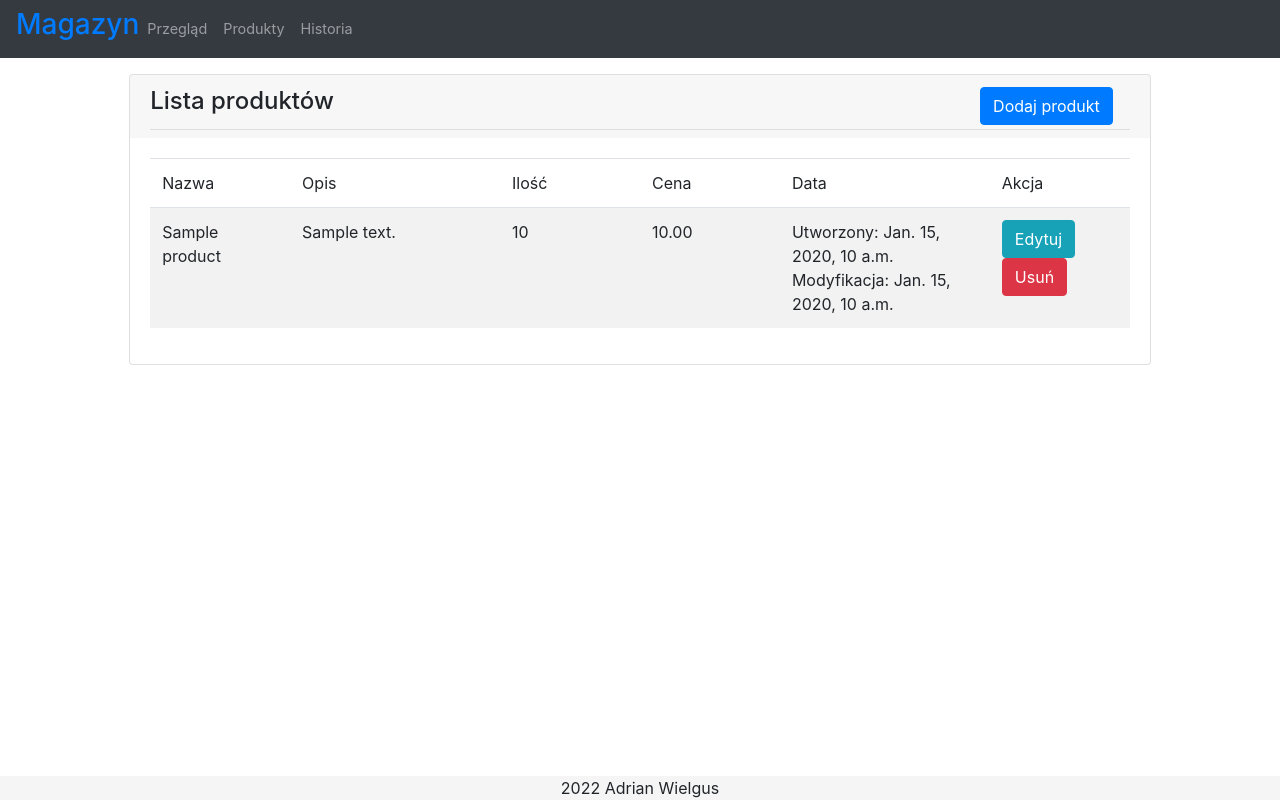
After one commit to AWielgus/djangoWebApp, a Django app: page /productList/ in a window 1280 px wide. The commit adds this page. Run offline with Django 4.2, Linux system fonts and the light colour scheme; tables that the repository leaves empty hold one stand-in row (values such as "Sample post"); some libraries are stand-ins or nearby versions.

Commit message:
home and product list finished

```diff
--- a/djangoWebApp/urls.py
+++ b/djangoWebApp/urls.py
@@ -16,8 +16,14 @@ Including another URLconf
 from django.contrib import admin
 from django.urls import path
 from home.views import home_view
+from products.views import product_list
+from history.views import history_list
 
 urlpatterns = [
     path('admin/', admin.site.urls),
     path('', home_view),
+    path('productList/', product_list),
+    # path('productList/delete/(?P<part_id>\d+)/$', product_list),
+    path('history/', history_list),
+
 ]
--- a/history/models.py
+++ b/history/models.py
@@ -3,6 +3,6 @@ from django.db import models
 
 # Create your models here.
 class History(models.Model):
+    product_name = models.CharField(max_length=100)
     description = models.TextField()
-    product_name = models.TextField()
     update_date = models.DateTimeField('modification date')
--- a/products/views.py
+++ b/products/views.py
@@ -1,3 +1,10 @@
 from django.shortcuts import render
+from .models import Product
 
-# Create your views here.
+
+def product_list(request, *args, **kwargs):
+    my_context = {
+        "list": Product.objects.all(),
+    }
+
+    return render(request, "product/productList.html", my_context)
--- a/templates/base.html
+++ b/templates/base.html
@@ -3,12 +3,45 @@
 <head>
     <meta charset="UTF-8">
     <title>Django Web App</title>
+
+    <link rel="stylesheet" href="https://stackpath.bootstrapcdn.com/bootstrap/4.3.1/css/bootstrap.min.css" integrity="sha384-ggOyR0iXCbMQv3Xipma34MD+dH/1fQ784/j6cY/iJTQUOhcWr7x9JvoRxT2MZw1T" crossorigin="anonymous">
+    <script src="https://stackpath.bootstrapcdn.com/bootstrap/4.3.1/js/bootstrap.min.js" integrity="sha384-JjSmVgyd0p3pXB1rRibZUAYoIIy6OrQ6VrjIEaFf/nJGzIxFDsf4x0xIM+B07jRM" crossorigin="anonymous"></script>
+
 </head>
 <body>
+<nav class="navbar navbar-expand-xl navbar-dark bg-dark sticky-top">
+  <div><a href="/"><h3>Magazyn</h3></a></div>
+  <button class="navbar-toggler" type="button" data-toggle="collapse" data-target="#navbar-content" aria-controls="navbar-content" aria-expanded="false" aria-label="Pokaż menu">
+    <span class="navbar-toggler-icon"></span>
+  </button>
+    <div class="collapse navbar-collapse" id="navbar-content">
 
+    <ul class="navbar-nav" style="font-size: 90%">
+
+      <li class="nav-item">
+        <a class="nav-link" href="/"> Przegląd</a>
+      </li>
+
+      <li class="nav-item">
+        <a class="nav-link" href="/productList"> Produkty</a>
+      </li>
+
+      <li class="nav-item">
+        <a class="nav-link" href="/history"> Historia</a>
+      </li>
+
+    </ul>
+  </div>
+  </nav>
 {% block content %}
 
 {% endblock %}
-
+<footer class="footer text-center" style="background: #f5f5f5;
+position: fixed;
+  left: 0;
+  bottom: 0;
+  width: 100%;">
+  2022 Adrian Wielgus
+</footer>
 </body>
 </html>
--- /dev/null
+++ b/templates/empty.html
@@ -0,0 +1,4 @@
+{% extends 'base.html' %}
+{% block content %}
+
+{% endblock %}
--- /dev/null
+++ b/templates/product/productAdd.html
@@ -0,0 +1,6 @@
+{% extends 'base.html' %}
+{% block content %}
+
+<p>product List</p>
+
+{% endblock %}
--- /dev/null
+++ b/templates/product/productEdit.html
@@ -0,0 +1,6 @@
+{% extends 'base.html' %}
+{% block content %}
+
+<p>product List</p>
+
+{% endblock %}
--- /dev/null
+++ b/templates/product/productList.html
@@ -0,0 +1,59 @@
+{% extends 'base.html' %}
+{% block content %}
+
+<div class="container-fluid px-4 mt-3 pb-4">
+    <div class="row">
+        <div class="col-10 offset-1">
+            <div class="card card-outline-secondary mb-1">
+                <div class="card-header container-fluid" style="padding-bottom:0; border-bottom:0;">
+                    <div class="row justify-content-between">
+                        <h4 class="col">Lista produktów</h4>
+                        <div class="justify-content-center mr-3">
+                            <div class="justify-content-center mr-3">
+                                <a class="btn-primary btn" href="/productAdd">Dodaj produkt</a>
+                            </div>
+                        </div>
+                    </div>
+                    <hr class="mt-1 mb-2"/>
+                </div>
+                <div class="card-body">
+                    <div class="tab-content" id="nav-tabContent">
+                        <div class="tab-pane fade active show" id="status" role="tabpanel" aria-labelledby="status-tab">
+                            <table class="table table-responsive table-hover table-striped">
+                                <thead>
+                                <tr>
+                                    <td style="width: 10%">Nazwa</td>
+                                    <td style="width: 15%">Opis</td>
+                                    <td style="width: 10%">Ilość</td>
+                                    <td style="width: 10%">Cena</td>
+                                    <td style="width: 15%">Data</td>
+                                    <td style="width: 10%">Akcja</td>
+                                </tr>
+                                </thead>
+                                <tbody>
+                                {% for el in list %}
+                                    {% if el.hidden == False %}
+                                        <tr>
+                                            <td>{{ el.name }}</td>
+                                            <td>{{ el.description }}</td>
+                                            <td>{{ el.amount }}</td>
+                                            <td>{{ el.price }}</td>
+                                            <td>Utworzony: {{ el.creation_date }}<br>Modyfikacja: {{ el.modification_date }}</td>
+                                            <td class="no-wrap">
+                                                <a class="btn btn-info" href="/productList/edit/{{ el.id }}">Edytuj</a>
+                                                <a class="btn btn-danger" href="/productList/delete/{{ el.id }}">Usuń</a>
+                                            </td>
+                                        </tr>
+                                    {% endif %}
+                                {% endfor %}
+                                </tbody>
+                            </table>
+                        </div>
+                    </div>
+                </div>
+            </div>
+        </div>
+    </div>
+</div>
+
+{% endblock %}
```
Also changed, not shown: history/views.py (+7 -1 lines), home/views.py (+21 -4 lines), templates/head.html (deleted, +0 -10 lines), templates/history.html (added, +10 -0 lines), templates/index.html (+60 -2 lines), 1 other file.
